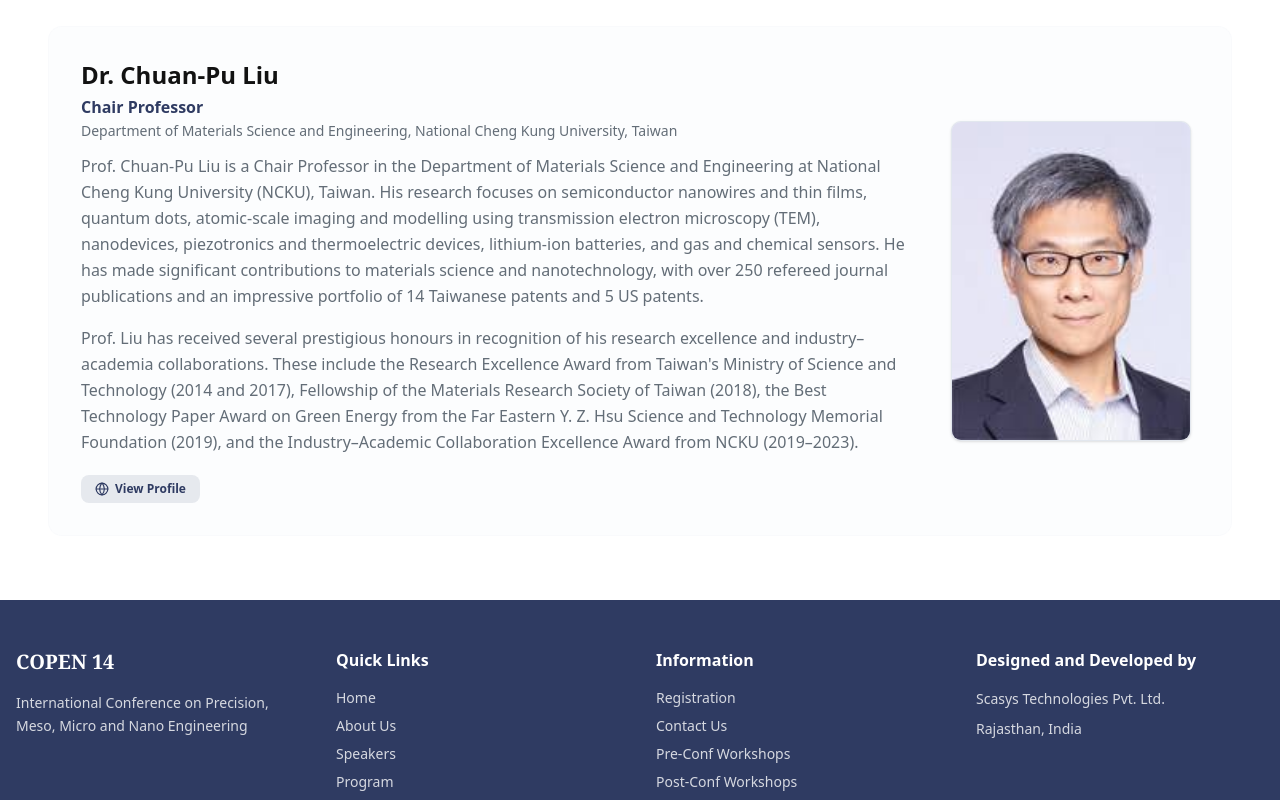
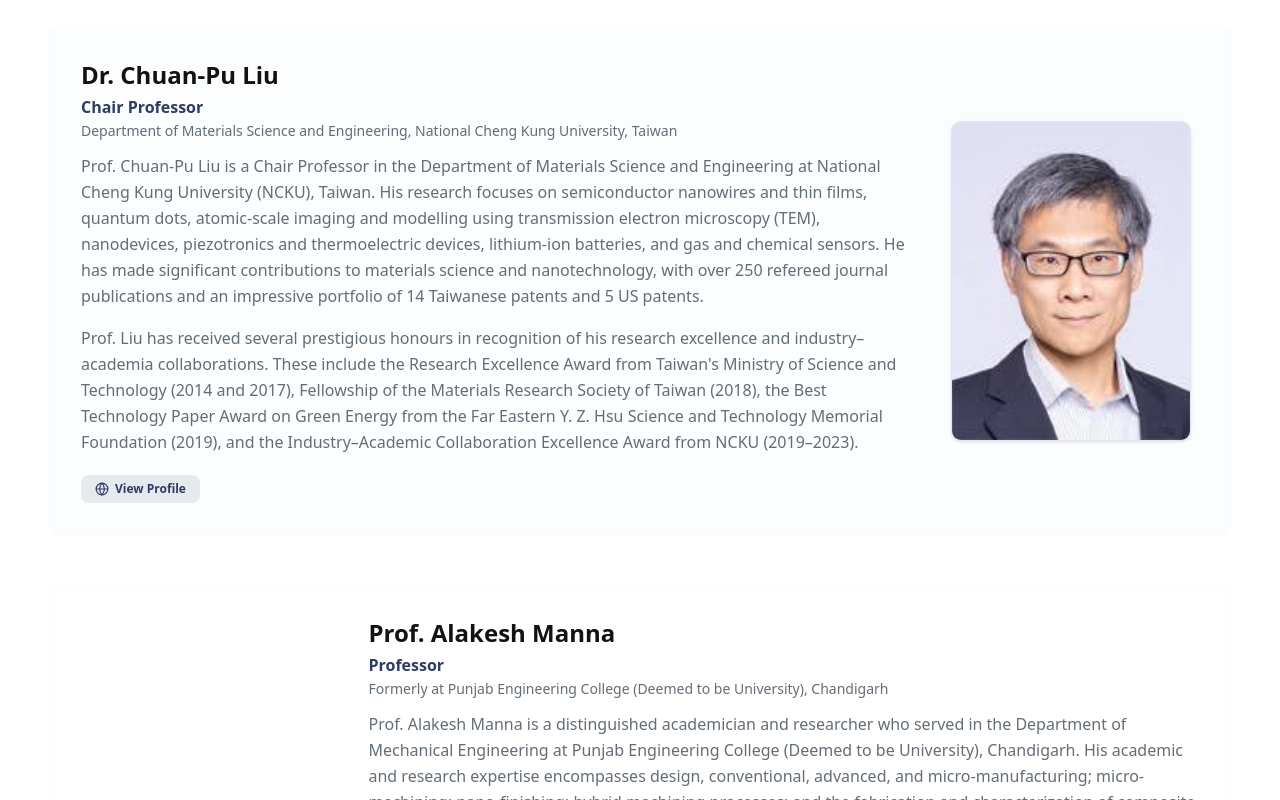
Before and after one commit to divyanshsaraswat/copen14, a Next.js app: page /speakers in a window 1280 px wide. Shown: the part 11200-12000 px from the top of the page. Built offline with nearby package versions, Linux system fonts and the light colour scheme; a web font is replaced by a local one.

Commit message:
invited speaker updated

```diff
--- a/components/speakers-page.tsx
+++ b/components/speakers-page.tsx
@@ -234,6 +234,19 @@ With more than 300 research publications, 90+ patents, and extensive collaborati
 
 Prof. Liu has received several prestigious honours in recognition of his research excellence and industry–academia collaborations. These include the Research Excellence Award from Taiwan's Ministry of Science and Technology (2014 and 2017), Fellowship of the Materials Research Society of Taiwan (2018), the Best Technology Paper Award on Green Energy from the Far Eastern Y. Z. Hsu Science and Technology Memorial Foundation (2019), and the Industry–Academic Collaboration Excellence Award from NCKU (2019–2023).`,
     profileUrl: "https://researchoutput.ncku.edu.tw/en/persons/chuan-pu-liu/",
+  },
+  {
+    name: "Prof. Alakesh Manna",
+    role: "Professor",
+    affiliation: "Formerly at Punjab Engineering College (Deemed to be University), Chandigarh",
+    photo: "/images/speakers/manna.jpg",
+    bio: `Prof. Alakesh Manna is a distinguished academician and researcher who served in the Department of Mechanical Engineering at Punjab Engineering College (Deemed to be University), Chandigarh. His academic and research expertise encompasses design, conventional, advanced, and micro-manufacturing; micro-machining; nano-finishing; hybrid machining processes; and the fabrication and characterization of composite materials and ceramics.
+
+Prof. Manna has published 279 research papers and 23 book chapters and has guided 24 Ph.D. (Engineering) scholars. He has authored two textbooks: A Textbook of Reliability and Maintenance Engineering and A Textbook of Manufacturing Science and Technology. His outstanding academic and research contributions have been recognized through several prestigious awards and honours, including the Prof. D. N. Trikha Excellence in Research Publication Award (2010); the Best Research Paper Award at the World Congress on Engineering, London (2016); the Best Research Paper Award at the International Conference on Design and Manufacturing Technologies (ICDMT-2024); recognition among the World’s Top 2% Most-Cited Scientists, along with lifetime career achievement recognition covering the period from 2002 to 2025; the Best Teacher Award for excellence in teaching on three occasions; and the Best Research Paper Award from The Institution of Engineers (India) on two occasions.
+
+Throughout his academic career, Prof. Manna has made significant contributions to the advancement of manufacturing science and technology, with particular emphasis on conventional and non-conventional machining processes, electrochemical machining, laser-assisted machining, and the fabrication and processing of conductive and non-conductive materials, metal matrix composites, and ceramics. His research has focused on the development and optimization of precision manufacturing techniques and the enhancement of the surface characteristics of engineering materials.
+
+In addition to his scholarly contributions, Prof. Manna has played an important role in engineering education, practical manufacturing research, and the advancement of precision engineering and modern manufacturing technologies. His contributions are reflected in his extensive research publications, patents, textbooks, academic mentorship, and supervision of research scholars. Through these endeavours, he has demonstrated a sustained commitment to advancing scientific knowledge, promoting technological innovation, and strengthening the integration of academic research with practical engineering applications.`,
   },
 ]
 
```
Also changed, not shown: public/images/speakers/manna.jpg (added).
